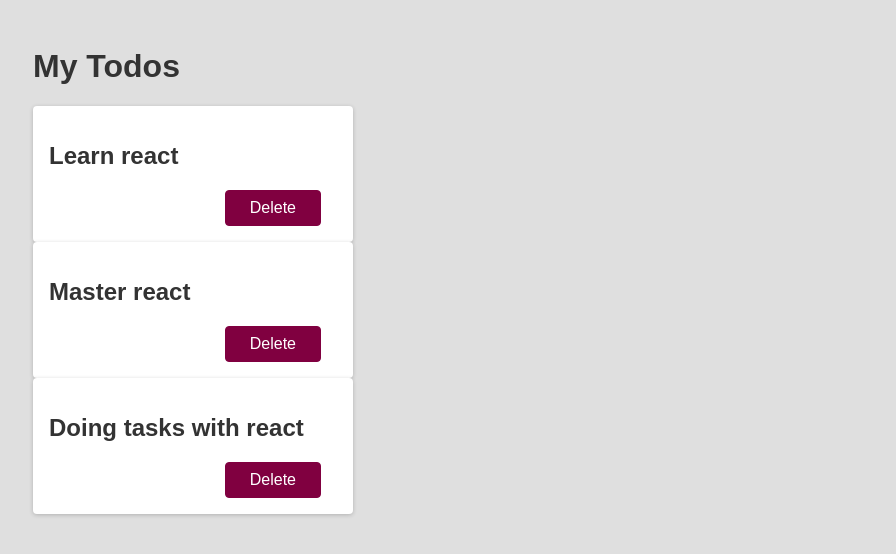
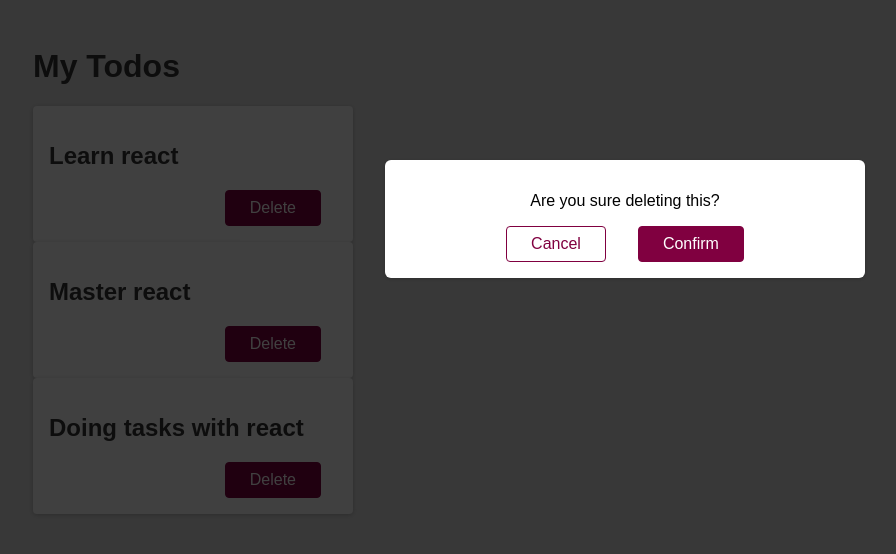
Before and after one commit to emdadul-islam439/react-course-project, a React (Create React App) app: page / in a window 1280 px wide. Shown: the top 554 px of the page, without its empty margins (15-911 px from the left). Built offline with nearby package versions, Linux system fonts and the light colour scheme.

Commit message:
finished ch-02, vid-14-> created Modal and Backdrop and used them without any conditions

```diff
--- a/src/App.js
+++ b/src/App.js
@@ -1,4 +1,6 @@
 import Todo from "./components/Todo";
+import Modal from "./components/Modal";
+import Backdrop from "./components/Backdrop";
 
 function App() {
   return (
@@ -7,6 +9,8 @@
       <Todo text='Learn react'/>
       <Todo text='Master react'/>
       <Todo text='Doing tasks with react'/>
+      <Modal />
+      <Backdrop />
     </div>
   );
 }
--- /dev/null
+++ b/src/components/Backdrop.js
@@ -0,0 +1,5 @@
+function Backdrop() {
+    return <div className="backdrop"></div>;
+}
+
+export default Backdrop;
--- /dev/null
+++ b/src/components/Modal.js
@@ -0,0 +1,11 @@
+function Modal() {
+  return(
+    <div className="modal">
+      <p>Are you sure deleting this?</p>
+      <button className="btn btn--alt">Cancel</button>
+      <button className="btn">Confirm</button>
+    </div>
+  );
+}
+
+export default Modal;
```
